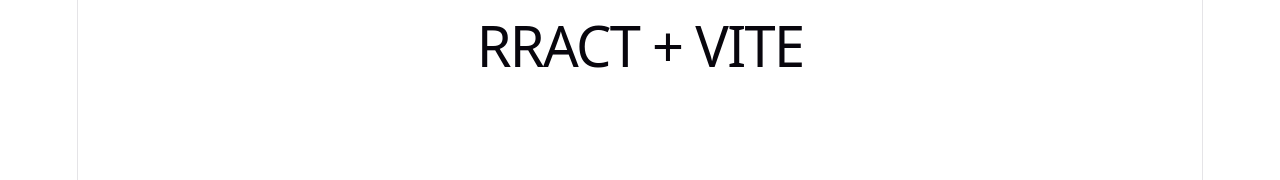
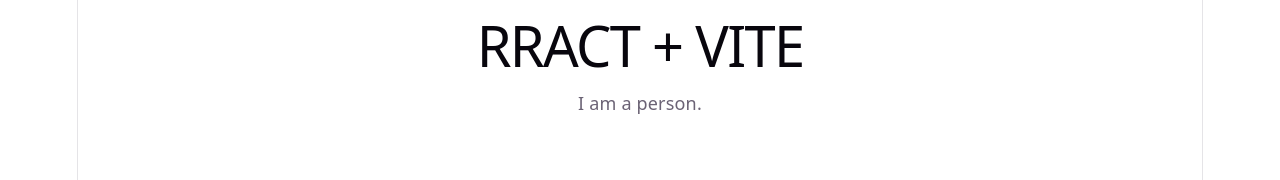
Before and after one commit to Mansur550/React-Core-Component, a React (Vite) app: page / in a window 1280 px wide. Shown: the top 180 px of the page. Built offline with nearby package versions, Linux system fonts and the light colour scheme.

Commit message:
1St component

```diff
--- a/src/App.jsx
+++ b/src/App.jsx
@@ -6,10 +6,19 @@
   return (
     <>
       <h1>RRACT + VITE</h1>
-
+      <Person />
 
     </>
   )
 }
 
+function Person() {
+  return (
+
+    <p>
+      I am a person.
+    </p>
+  )
+}
+
 export default App
```
